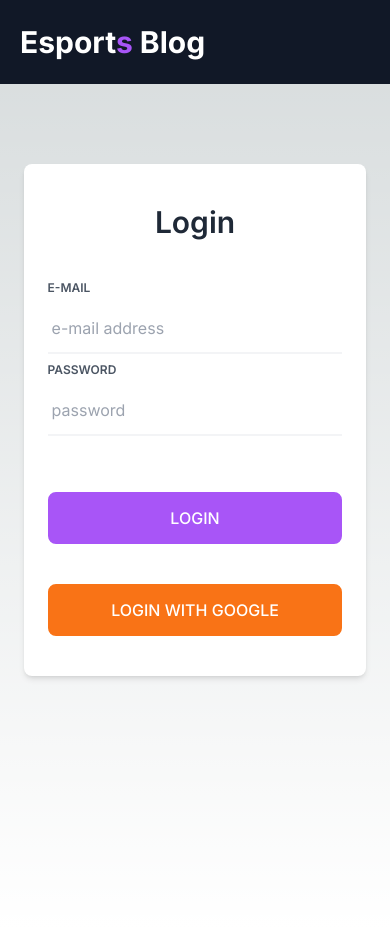
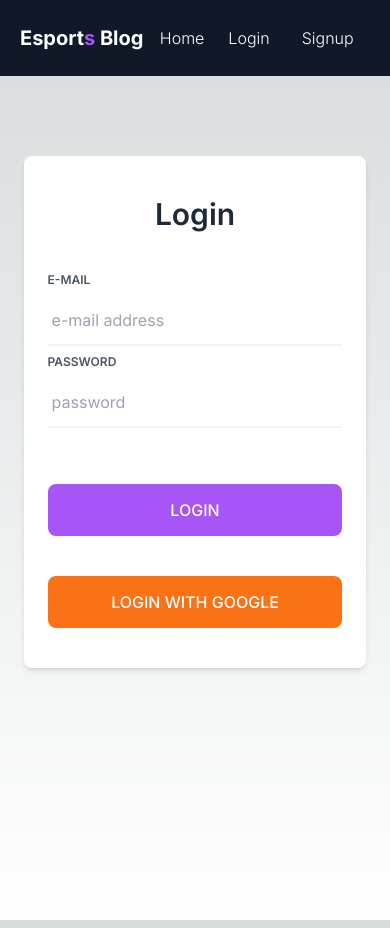
Before and after one commit to HanenAljadani/ForEsports, a Next.js app: page /Auth/login in a window 390 px wide. Built offline with nearby package versions, Linux system fonts and the light colour scheme; no server answers.

Commit message:
responsive nav bar

```diff
--- a/app/Components/navbar.jsx
+++ b/app/Components/navbar.jsx
@@ -32,24 +32,24 @@ function Navbar() {
 
 
 
-      <nav class="flex justify-between bg-gray-900 text-white w-screen">
-        <div class="px-5 xl:px-12 py-6 flex w-full items-center">
-          <a class="text-3xl font-bold font-heading" href="#">
+      <nav className="flex justify-between bg-gray-900 text-white w-screen">
+        <div className="px-5 xl:px-12 py-6 flex w-full items-center">
+          <a className="text-xl md:text-3xl font-bold font-heading" href="#">
             Esport<span className="text-purple-500">s</span> Blog
           </a>
-          <ul class="hidden md:flex px-4 mx-auto font-semibold font-heading space-x-12">
-            <li><a class="hover:text-gray-200" href="/home">Home</a></li>
-            <li><a class="hover:text-gray-200" href="#">Blog</a></li>
-            <li><a class="hover:text-gray-200" href="#">Community</a></li>
-            <li><a class="hover:text-gray-200" href="#">Contact Us</a></li>
+          <ul className=" flex flex-inline font-light space-x-2 pl-4 md:flex md:px-4 mx-auto md:font-semibold md:font-heading md:space-x-12 ">
+            <li><a className="hover:text-gray-200" href="/home">Home</a></li>
+            {/**<li><a className="hover:text-gray-200" href="#">Blog</a></li>
+            <li><a className="hover:text-gray-200" href="#">Community</a></li>
+            <li><a className="hover:text-gray-200" href="#">Contact Us</a></li>*/}
            {   loading ? null :!user ? (
-            <ul class="hidden md:flex px-4 mx-auto font-semibold font-heading space-x-12">
-            <li><Link class="hover:text-gray-200" href="/Auth/login">Login</Link></li>
-            <li><Link class="hover:text-gray-200" href="/Auth/signup">Signup</Link></li>
+            <ul className="  flex flex-inline space-x-8 font-light md:flex px-4 mx-auto md:font-semibold md:font-heading md:space-x-12">
+            <li><Link className="hover:text-gray-200" href="/Auth/login">Login</Link></li>
+            <li><Link className="hover:text-gray-200" href="/Auth/signup">Signup</Link></li>
             </ul>
             ): (
 
-              <li><a class="hover:text-gray-200 cursor-pointer" onClick={handleSignOut} >Signout</a></li>
+              <li><a className="hover:text-gray-200 cursor-pointer" onClick={handleSignOut} >Signout</a></li>
 
 
             ) }
```
